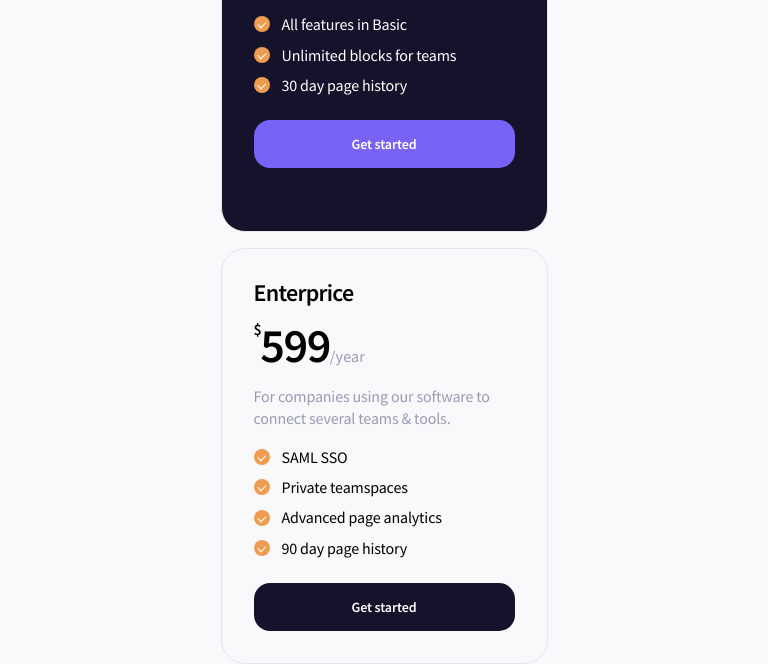
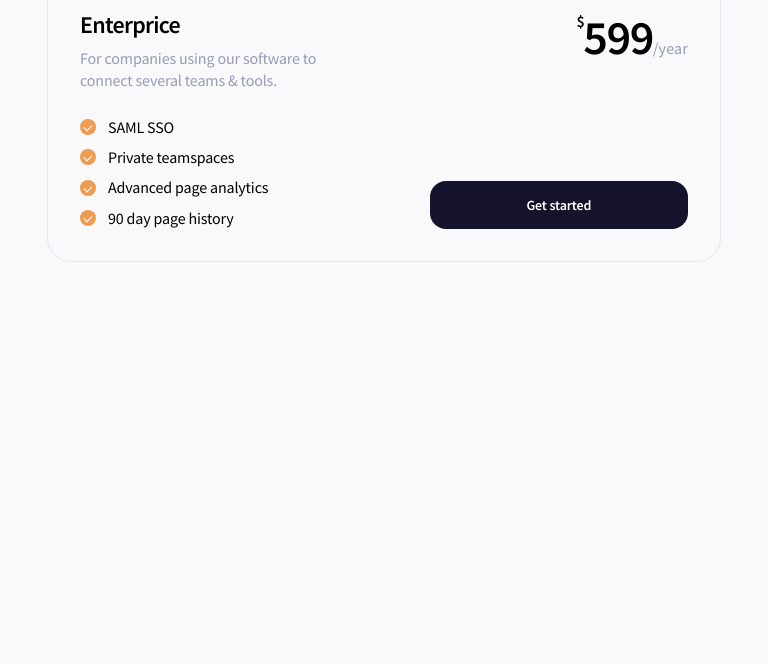
Before and after one commit to KubaGlegola/PricingCards, a website built with Vite: page index.html in a window 768 px wide. Shown: the part 806-1470 px from the top of the page. After the commit the page ends 1068 px from the top, so only its background shows below. Built offline with nearby package versions, Linux system fonts and the light colour scheme.

Commit message:
add desktop and tablet view

```diff
--- a/index.html
+++ b/index.html
@@ -14,7 +14,7 @@
   <div id="home-page">
     <header>
       <h1>Pricing</h1>
-      <p>Choose the right pricing for you and get started with your project.</p>
+      <p>Choose the right pricing for you and</br> get started with your project.</p>
     </header>
     <main>
       <div class='card'>
--- a/src/pages/home-page/styles/_button.scss
+++ b/src/pages/home-page/styles/_button.scss
@@ -6,7 +6,7 @@
     font-weight: 600;
     color: #fff;
     letter-spacing: -0.01em;
-    padding: 17px 0;
+    padding: 17px 32px;
     border: none;
     cursor: pointer;
 
--- a/src/pages/home-page/styles/_card.scss
+++ b/src/pages/home-page/styles/_card.scss
@@ -70,8 +70,11 @@
         letter-spacing: -0.01em;
     }
 
+    &>a{
+        margin-top: auto;
+    }
+
     &__button{
-        margin-top: auto;
         width: 100%;
     }
 }
@@ -108,3 +111,44 @@
         transform-origin: left top;
     }
 }
+
+@media(min-width: 530px) and (max-width: 1023px){
+    .card{
+        display: grid;
+        grid-template-columns: repeat(2, 1fr);
+        grid-template-rows: min-content min-content max-content;
+
+        &__title{
+            grid-row: 1;
+            grid-column: 1;
+        }
+
+        &__price{
+            margin: 0;
+            grid-row: 1/3;
+            grid-column: 2;
+            text-align: right;
+        }
+
+        &__description{
+            max-width: 16em;
+            margin-top: 10px;
+            margin-bottom: 24px;
+            grid-row: 2;
+            grid-column: 1;
+        }
+
+        &__features{
+            margin: 0;
+            grid-column: 1;
+            grid-row: 4;
+        }
+
+        & > a{
+            margin-left: auto;
+            width: 85%;
+            grid-column: 2;
+            grid-row: 4;
+        }
+    }
+}
--- a/src/pages/home-page/styles/_header.scss
+++ b/src/pages/home-page/styles/_header.scss
@@ -4,13 +4,12 @@ header{
         font-size: 48px;
         line-height: 1em;
         font-weight: 600;
-        letter-spacing: -1px;
+        letter-spacing: -0.03em;
         margin-bottom: 16px;
     }
 
     & > p{
-        max-width: 75%;
-        margin: 0 auto;
+        margin: 0;
         text-align: center;
         font-weight: 400;
         font-size: 16px;
@@ -18,8 +17,4 @@ header{
         color: #989BB4;
         letter-spacing: -0.01em;
     }
-
-    &__button{
-        margin-top: auto;
-    }
 }
--- a/src/pages/home-page/styles/_mainSection.scss
+++ b/src/pages/home-page/styles/_mainSection.scss
@@ -4,3 +4,12 @@ main{
     grid-template-rows: 1fr 1fr 1fr;
     row-gap: 16px;
 }
+
+@media (min-width: 1024px){
+    main{
+        grid-template-columns: repeat(3, 1fr);
+        grid-template-rows: 1fr;
+        gap: 16px;
+    }
+
+}
--- a/src/pages/home-page/styles/home-page.scss
+++ b/src/pages/home-page/styles/home-page.scss
@@ -10,8 +10,22 @@
 
 #home-page{
     max-width: 327px;
+    padding: 0 min(5%);
     margin: 0 auto;
     display: flex;
     flex-direction: column;
     gap: 48px;
 }
+
+@media (min-width: 530px){
+    #home-page{
+        max-width: 674px;
+        padding: 0 min(5%);
+    }
+}
+
+@media (min-width: 1024px){
+    #home-page{
+        max-width: 1004px;
+    }
+}
```
